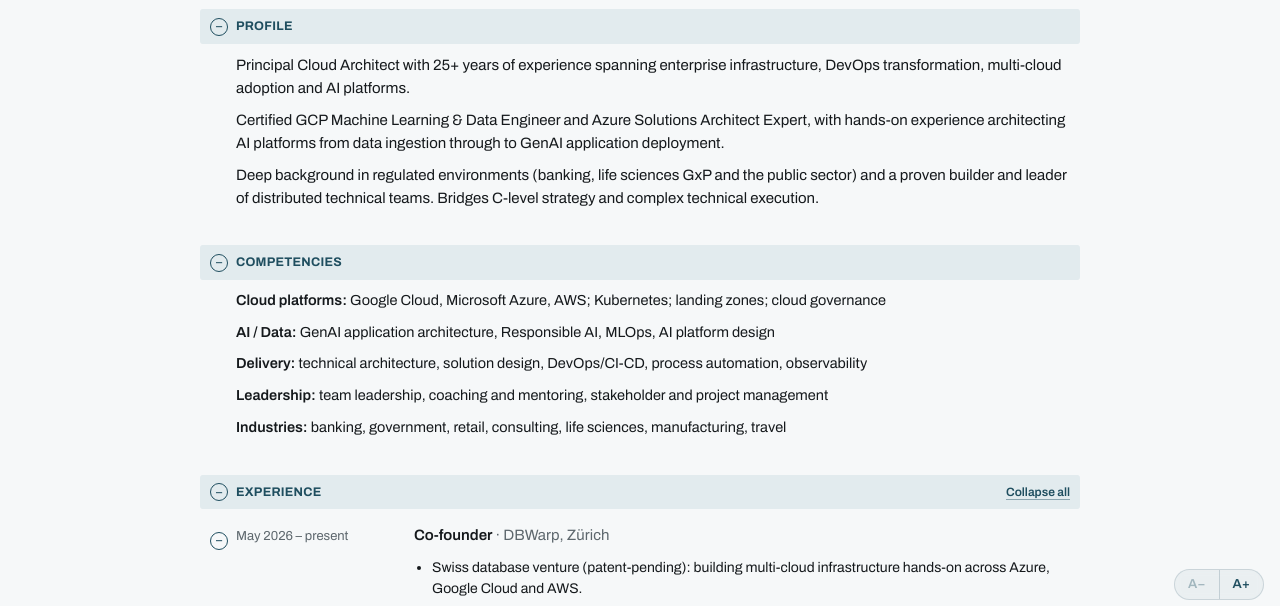
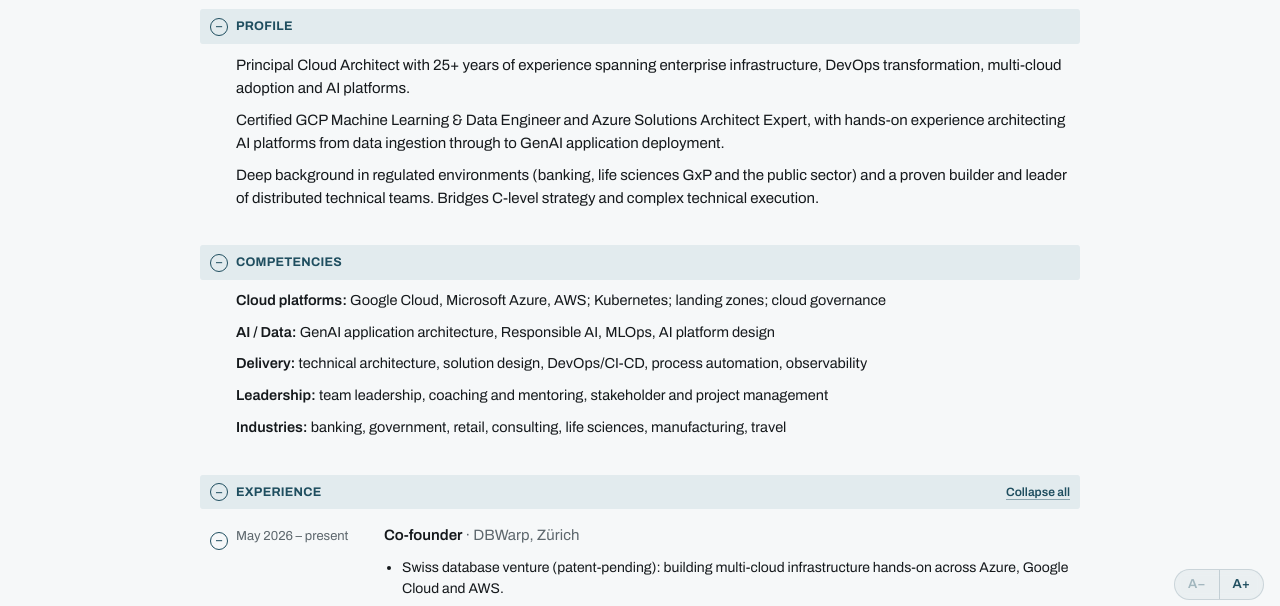
Before and after one commit to THRD-GH/profile, a plain HTML site: page dan/index.html in a window 1280 px wide. Both pictures are taken after a click on the button "Expand all". Shown: the part 184-790 px from the top of the page. Drawn offline with Linux system fonts and the light colour scheme.

Commit message:
Date column sized to the longest date per language; 20px gap to titles
Co-Authored-By: Claude Opus 5.5 <noreply@anthropic.com>

```diff
--- a/dan/index.html
+++ b/dan/index.html
@@ -10,7 +10,7 @@
 <meta name="google" content="notranslate">
 <link rel="stylesheet" href="https://fonts.googleapis.com/css2?family=Archivo:wght@400;500;600;700&display=swap">
 <style>
-/* Swiss CV grid: --gutter (176px, scaled by the text-size control) carries date ranges; content right. Archivo grotesk;
+/* Swiss CV grid: --gutter (sized to the longest date, scaled by the text-size control) carries date ranges; content right. Archivo grotesk;
    petrol accent on structure (tinted section bars, circled fold controls). Bilingual:
    .en/.de blocks toggled via html[data-lang]. */
 :root {
@@ -21,7 +21,10 @@
   --faint: #d9e0e3;
   --accent: #1f4e5f;
   --underline: rgba(31, 78, 95, 0.45);
-  --gutter: calc(176px * var(--fs, 1));
+  /* date column = circle (18px + 8px) + longest date at 100% text, scaled with the text-size control */
+  --date-w: 128px;
+  --gutter-gap: 20px;
+  --gutter: calc(26px + var(--date-w) * var(--fs, 1));
 }
 @media (prefers-color-scheme: dark) {
   :root:not([data-theme="light"]) {
@@ -35,6 +38,7 @@
   --accent: #9ac2cf; --underline: rgba(154, 194, 207, 0.5);
   color-scheme: dark;
 }
+html[data-lang="de"] { --date-w: 138px; }
 html[data-lang="de"] .en { display: none !important; }
 html:not([data-lang="de"]) .de { display: none !important; }
 html, body { overflow-x: clip; }
@@ -135,7 +139,7 @@ a:focus-visible { outline: 2px solid var(--accent); outline-offset: 2px; }
 .sec:not([open]) > summary::before { content: "+"; }
 .sec > summary:hover::before, .sec > summary:focus-visible::before { background: var(--accent); color: var(--bg); }
 .sec > summary:focus-visible { outline: 2px solid var(--accent); outline-offset: 2px; }
-.secbody { display: grid; grid-template-columns: var(--gutter) 1fr; gap: 0 28px; padding-bottom: 14px; }
+.secbody { display: grid; grid-template-columns: var(--gutter) 1fr; gap: 0 var(--gutter-gap); padding-bottom: 14px; }
 .secbody > .body { grid-column: 1 / -1; min-width: 0; padding-left: 26px; }
 .secbody > .entry, .secbody > .rowline { grid-column: 1 / -1; }
 .body p { margin: 0 0 10px; }
@@ -151,7 +155,7 @@ a:focus-visible { outline: 2px solid var(--accent); outline-offset: 2px; }
 
 /* Roles (details), collapsed by default */
 .entry > summary {
-  display: grid; grid-template-columns: var(--gutter) 1fr; gap: 0 28px;
+  display: grid; grid-template-columns: var(--gutter) 1fr; gap: 0 var(--gutter-gap);
   align-items: baseline; cursor: pointer; list-style: none; padding: 5px 0;
 }
 .entry > summary::-webkit-details-marker { display: none; }
@@ -174,11 +178,11 @@ a:focus-visible { outline: 2px solid var(--accent); outline-offset: 2px; }
 .entry .what { min-width: 0; }
 .entry h3 { font-size: calc(15px * var(--fs, 1)); font-weight: 600; margin: 0; display: inline; }
 .entry .org { color: var(--grey); font-weight: 400; }
-.bullets { margin: 2px 0 10px calc(var(--gutter) + 28px); padding-left: 18px; }
+.bullets { margin: 2px 0 10px calc(var(--gutter) + var(--gutter-gap)); padding-left: 18px; }
 .bullets li { font-size: calc(14px * var(--fs, 1)); margin-bottom: 3px; }
 
 /* Plain rows (early career, education) */
-.rowline { display: grid; grid-template-columns: var(--gutter) 1fr; gap: 0 28px; font-size: calc(14px * var(--fs, 1)); margin-bottom: 3px; }
+.rowline { display: grid; grid-template-columns: var(--gutter) 1fr; gap: 0 var(--gutter-gap); font-size: calc(14px * var(--fs, 1)); margin-bottom: 3px; }
 .rowline .when { font-size: calc(13px * var(--fs, 1)); color: var(--grey); white-space: nowrap; font-variant-numeric: tabular-nums; padding-top: 1px; }
 .rowline .what { min-width: 0; }
 
```
